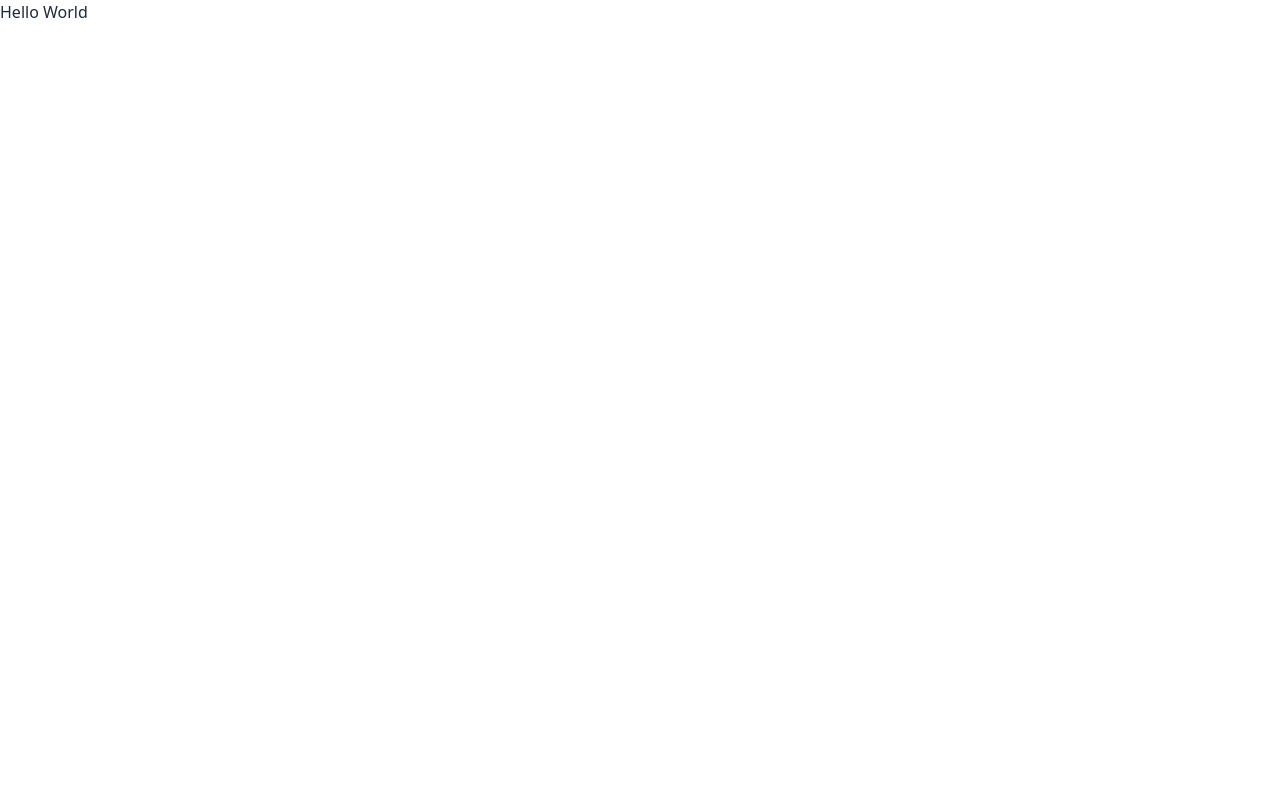
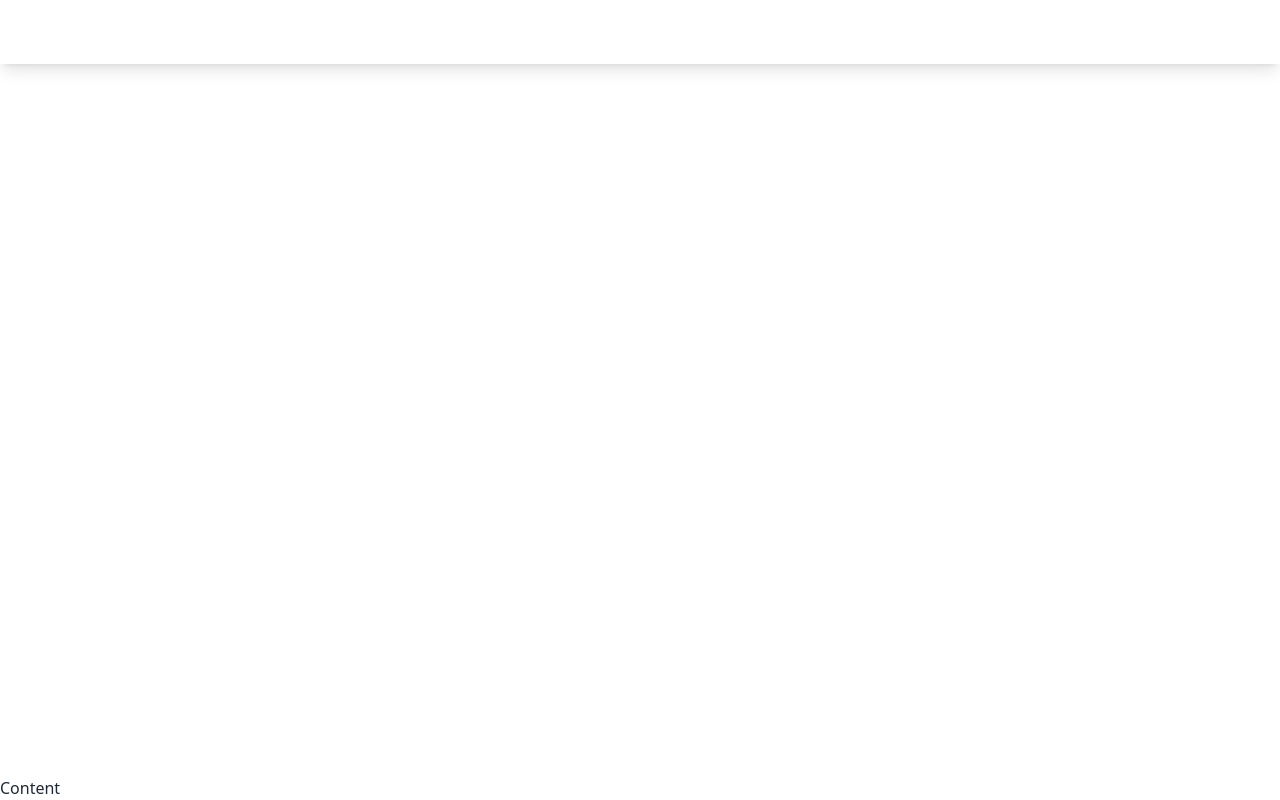
Before and after one commit to HassanMasoud/github-finder, a React (Create React App) app: page / in a window 1280 px wide. Built offline with nearby package versions, Linux system fonts and the light colour scheme.

Commit message:
create navbar

```diff
--- a/package.json
+++ b/package.json
@@ -9,6 +9,8 @@
     "daisyui": "^2.13.4",
     "react": "^18.0.0",
     "react-dom": "^18.0.0",
+    "react-icons": "^4.3.1",
+    "react-router-dom": "^6.2.2",
     "react-scripts": "5.0.0",
     "web-vitals": "^2.1.4"
   },
--- a/src/App.js
+++ b/src/App.js
@@ -1,8 +1,14 @@
+import { BrowserRouter as Router, Route } from 'react-router-dom'
+import Navbar from './components/layout/Navbar'
+
 function App() {
   return (
-    <div>
-      <h1>Hello World</h1>
-    </div>
+    <Router>
+      <div className='flex flex-col flex-between justify-between h-screen'>
+        <Navbar />
+        <main>Content</main>
+      </div>
+    </Router>
   )
 }
 
--- /dev/null
+++ b/src/components/layout/Navbar.jsx
@@ -0,0 +1,39 @@
+import { Link } from 'react-router-dom'
+import { FaGithub } from 'react-icons/fa'
+import PropTypes from 'prop-types'
+
+function Navbar({ title }) {
+  return (
+    <nav className='navbar mb-12 shadow-lg bg-nuetral text-neutral-content'>
+      <div className='container mx-auto'>
+        <div className='flex-none px-2 mx-2'>
+          <FaGithub className='inline pr-2 text-3xl' />
+          <Link to='/' className='text-lg font-bold align-middle'>
+            {title}
+          </Link>
+        </div>
+
+        <div className='flex-1 px-2 mx-2'>
+          <div className='flex justify-end'>
+            <Link to='/' className='btn btn-ghost btn-sm rounded-btn'>
+              Home
+            </Link>
+            <Link to='/about' className='btn btn-ghost btn-sm rounded-btn'>
+              About
+            </Link>
+          </div>
+        </div>
+      </div>
+    </nav>
+  )
+}
+
+Navbar.defaultProps = {
+  title: 'Github Finder',
+}
+
+Navbar.propTypes = {
+  title: PropTypes.string,
+}
+
+export default Navbar
```
Also changed, not shown: 1 other file (tests, documents, lock files or other folders).
